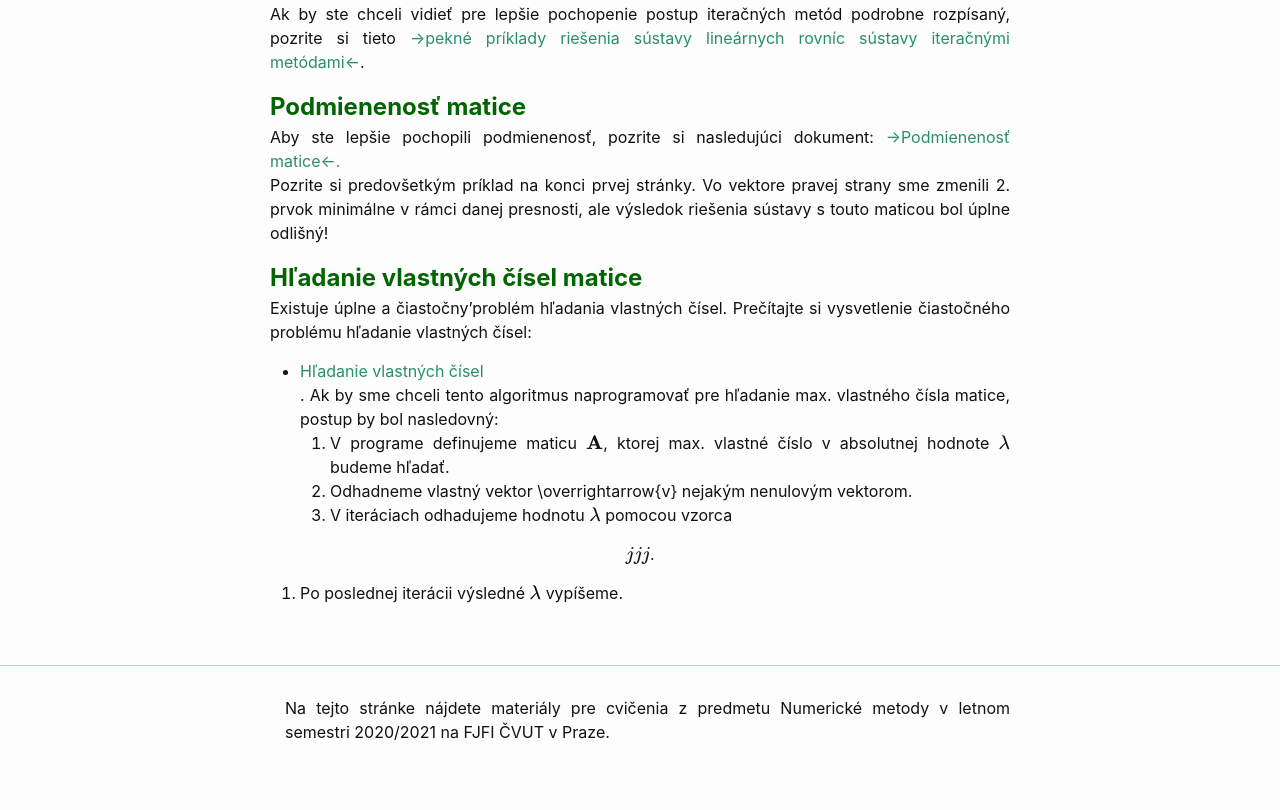
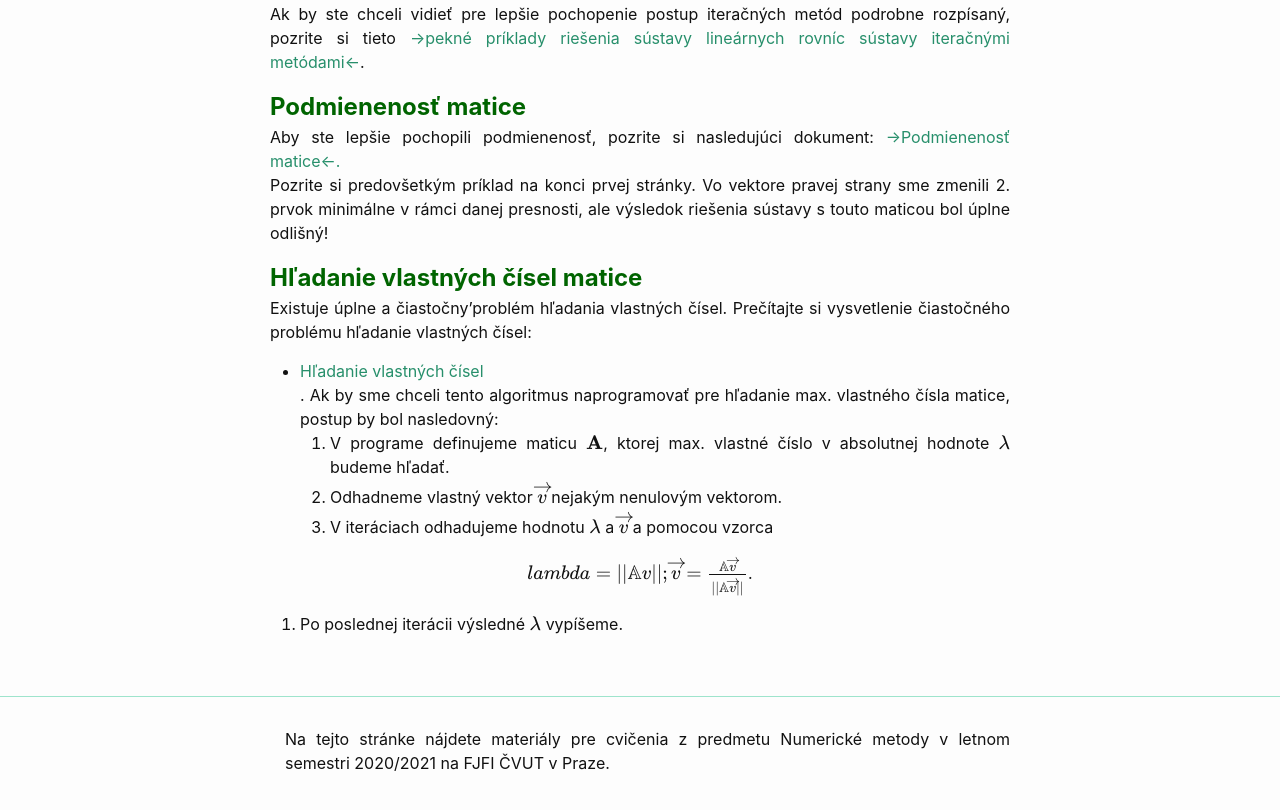
Before and after one commit to maslarova/maslarova.github.io, a Jekyll site: the page built from _posts/2021-03-11-cvicenie4.md, in a window 1280 px wide and 900 px high, scrolled down 1031 px, cut to the strip 65-875 px from the top of the window. Built offline with Jekyll 4.4.1, drawn with Linux system fonts in a browser that asks for light colours.

Commit message:
2021-03-11-cvicenie4.md

```diff
--- a/_posts/2021-03-11-cvicenie4.md
+++ b/_posts/2021-03-11-cvicenie4.md
@@ -44,12 +44,15 @@
 - [Hľadanie vlastných čísel](http://kfe.fjfi.cvut.cz/~matysma4/nme/cv04/hledanivlastcisel.pdf)<br />.
 Ak by sme chceli tento algoritmus naprogramovať pre hľadanie max. vlastného čísla matice, postup by bol nasledovný:
 1. V programe definujeme maticu $\mathbf{A}$, ktorej max. vlastné číslo v absolutnej hodnote $\lambda$ budeme hľadať.
-2. Odhadneme vlastný vektor \overrightarrow{v} nejakým nenulovým vektorom.
-3. V iteráciach odhadujeme hodnotu $\lambda$ pomocou vzorca
+2. Odhadneme vlastný vektor $\overrightarrow{v}$ nejakým nenulovým vektorom.
+3. V iteráciach odhadujeme hodnotu $\lambda$ a $\overrightarrow{v}$ a pomocou vzorca
+
+
 
 {: .centering}
 $$
-jjj
+lambda = ||\mathbb{A}v||;
+\overrightarrow{v} =\frac{ \mathbb{A} \overrightarrow{v} }{||\mathbb{A}\overrightarrow{v}||}
 $$.
 
 
```
